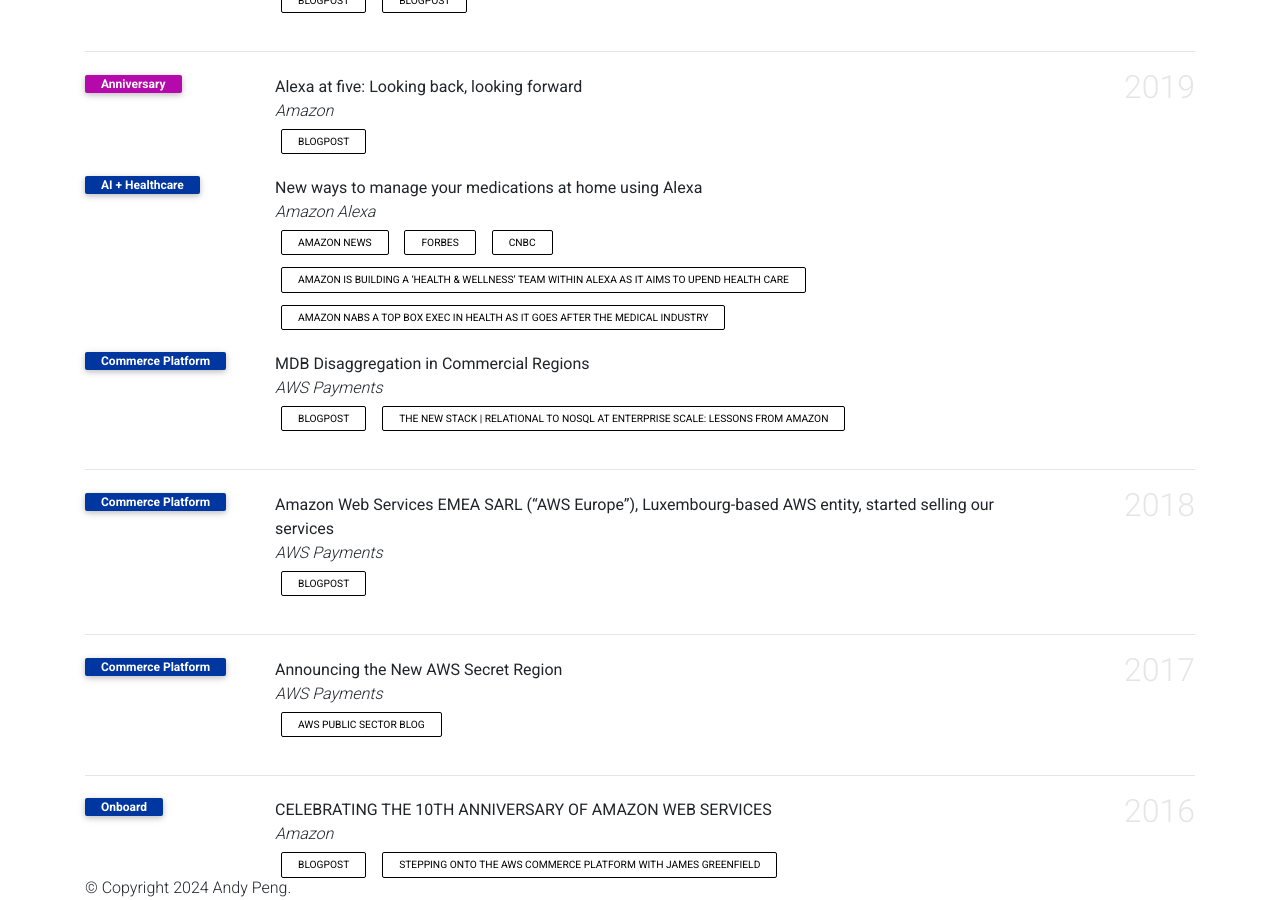
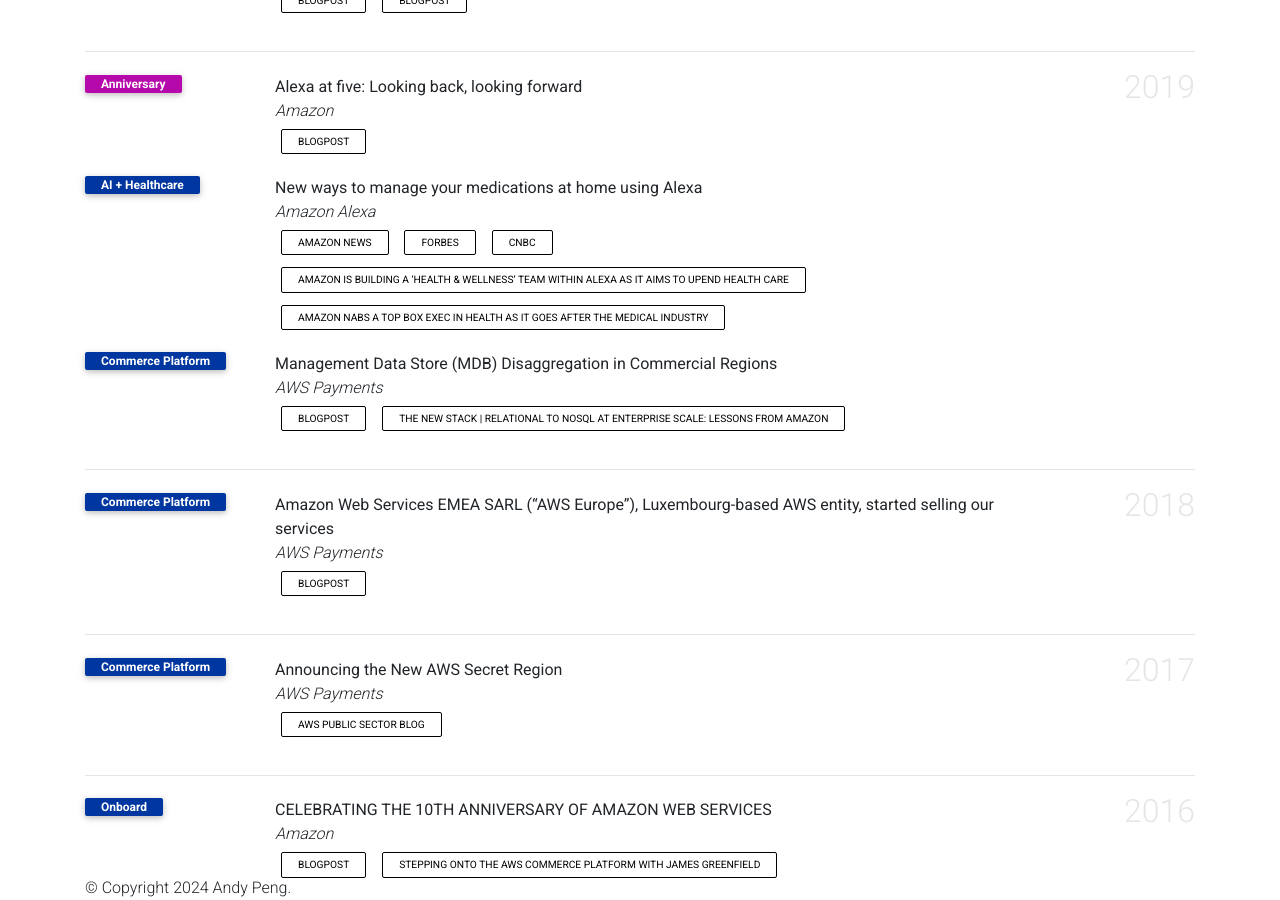
Before and after one commit to gfw001/gfw001.github.io, a Jekyll site: the page products.html, which Jekyll copies as it is, in a window 1280 px wide and 900 px high, scrolled down 3310 px. Built offline with Jekyll 4.4.1, drawn with Linux system fonts in a browser that asks for light colours; comment, search, counter and statistics services are not loaded; a style sheet for code colours, icons or effects is not loaded.

Commit message:
Update products.html

```diff
--- a/products.html
+++ b/products.html
@@ -624,7 +624,7 @@
             <div class="row">
                <div class="col-sm-2 abbr"><abbr class="badge">Commerce Platform</abbr></div>
                <div id="mao2023agent" class="col-sm-8">
-                  <div class="title">MDB Disaggregation in Commercial Regions</div>
+                  <div class="title">Management Data Store (MDB) Disaggregation in Commercial Regions</div>
                   <div class="periodical"> <em>AWS Payments</em> </div>
                   <div class="links">
                      <a href="https://aws.amazon.com/blogs/aws/migration-complete-amazons-consumer-business-just-turned-off-its-final-oracle-database/" class="btn btn-sm z-depth-0" role="button" rel="external nofollow noopener" target="_blank">Blogpost</a>
```
